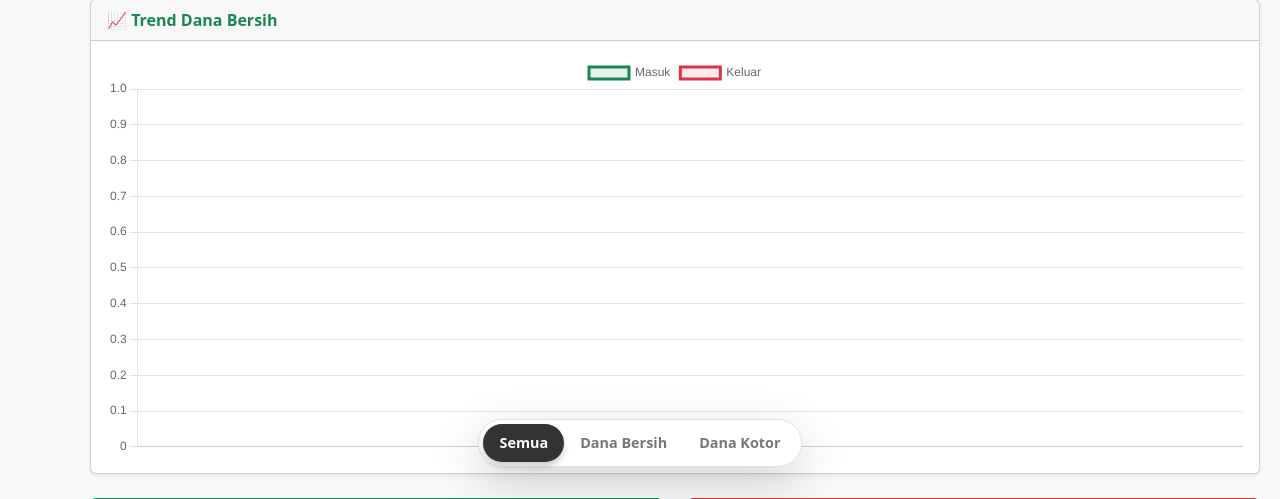
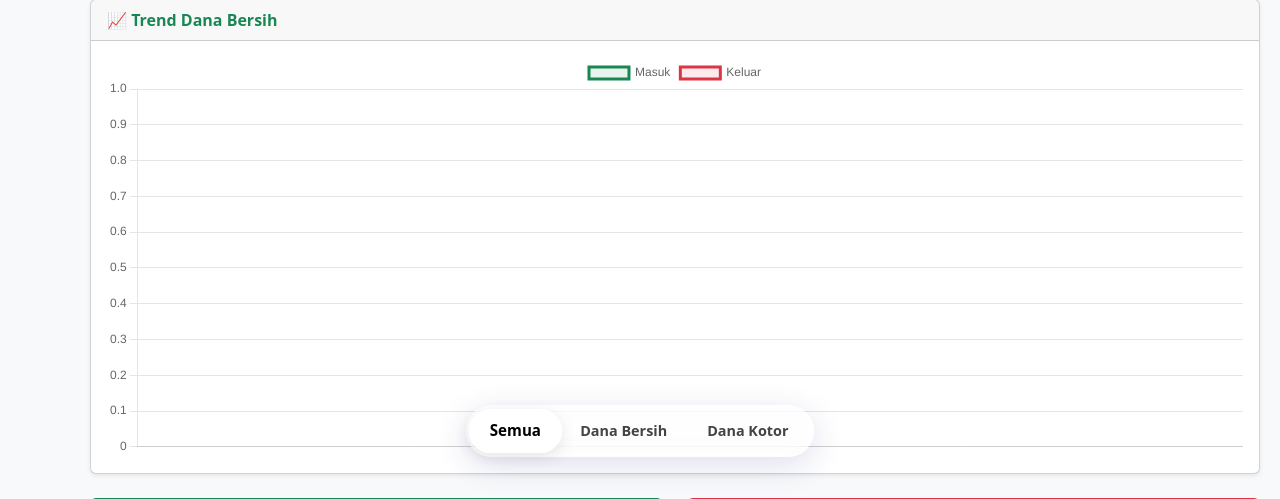
Before and after one commit to esasae023/money-management, a Flask app: template templates/dashboard.html in a window 1280 px wide. Shown: the part 263-762 px from the top of the page. Run offline with Flask 3, Linux system fonts and the light colour scheme; the template is opened without the code that fills it, so the values that code supplies are empty.

Commit message:
Glasses effect switch button

```diff
--- a/templates/dashboard.html
+++ b/templates/dashboard.html
@@ -114,12 +114,48 @@
 
 <div style="height: 80px;"></div>
 
-<div class="fixed-bottom d-flex justify-content-center" style="bottom: 70px; z-index: 9999; pointer-events: none;">
-    <div class="bg-white shadow-lg rounded-pill p-1 d-flex border" style="pointer-events: auto;">
+<div class="fixed-bottom d-flex justify-content-center" style="bottom: 80px; z-index: 9999; pointer-events: none;">
+
+    <div class="glass-panel d-flex p-1" style="pointer-events: auto;">
+
         <style>
-            .tgl-btn { border: none; background: transparent; padding: 8px 16px; border-radius: 50px; font-weight: bold; color: #777; transition: .3s; font-size: 0.9rem; }
-            .tgl-btn.active { background: #333; color: #fff; box-shadow: 0 4px 6px rgba(0,0,0,0.2); }
+            /* Efek Kaca (Glassmorphism) */
+            .glass-panel {
+                background: rgba(255, 255, 255, 0.25); /* Transparan */
+                backdrop-filter: blur(12px);            /* Efek Buram */
+                -webkit-backdrop-filter: blur(12px);    /* Support Safari */
+                border: 1px solid rgba(255, 255, 255, 0.4); /* Border tipis putih */
+                box-shadow: 0 8px 32px 0 rgba(31, 38, 135, 0.15); /* Bayangan lembut */
+                border-radius: 50px;
+            }
+
+            /* Tombol di dalam kaca */
+            .tgl-btn {
+                border: none;
+                background: transparent;
+                padding: 10px 20px;
+                border-radius: 50px;
+                font-weight: 600;
+                color: #444; /* Warna teks biasa */
+                cursor: pointer;
+                transition: all 0.3s ease;
+                font-size: 0.9rem;
+            }
+
+            /* Efek Hover */
+            .tgl-btn:hover {
+                background: rgba(255, 255, 255, 0.3);
+            }
+
+            /* State Active (Tombol yang dipilih) */
+            .tgl-btn.active {
+                background: rgba(255, 255, 255, 0.85); /* Putih susu hampir solid */
+                color: #000;
+                box-shadow: 0 4px 15px rgba(0,0,0,0.1); /* Sedikit menonjol */
+                transform: scale(1.05); /* Sedikit membesar */
+            }
         </style>
+
         <button class="tgl-btn active" onclick="setMode('semua')" id="btnSemua">Semua</button>
         <button class="tgl-btn" onclick="setMode('bersih')" id="btnBersih">Dana Bersih</button>
         <button class="tgl-btn" onclick="setMode('kotor')" id="btnKotor">Dana Kotor</button>
```
